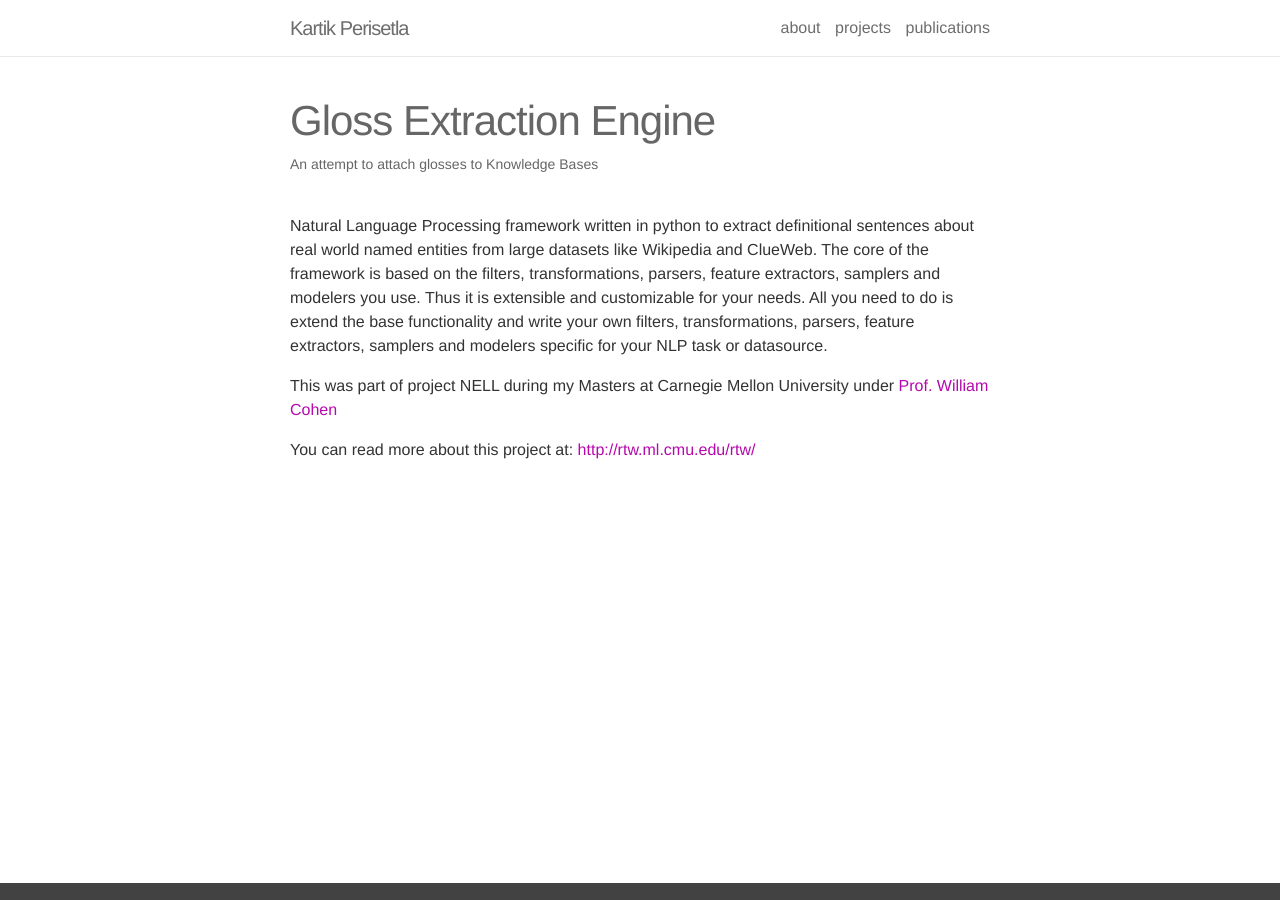
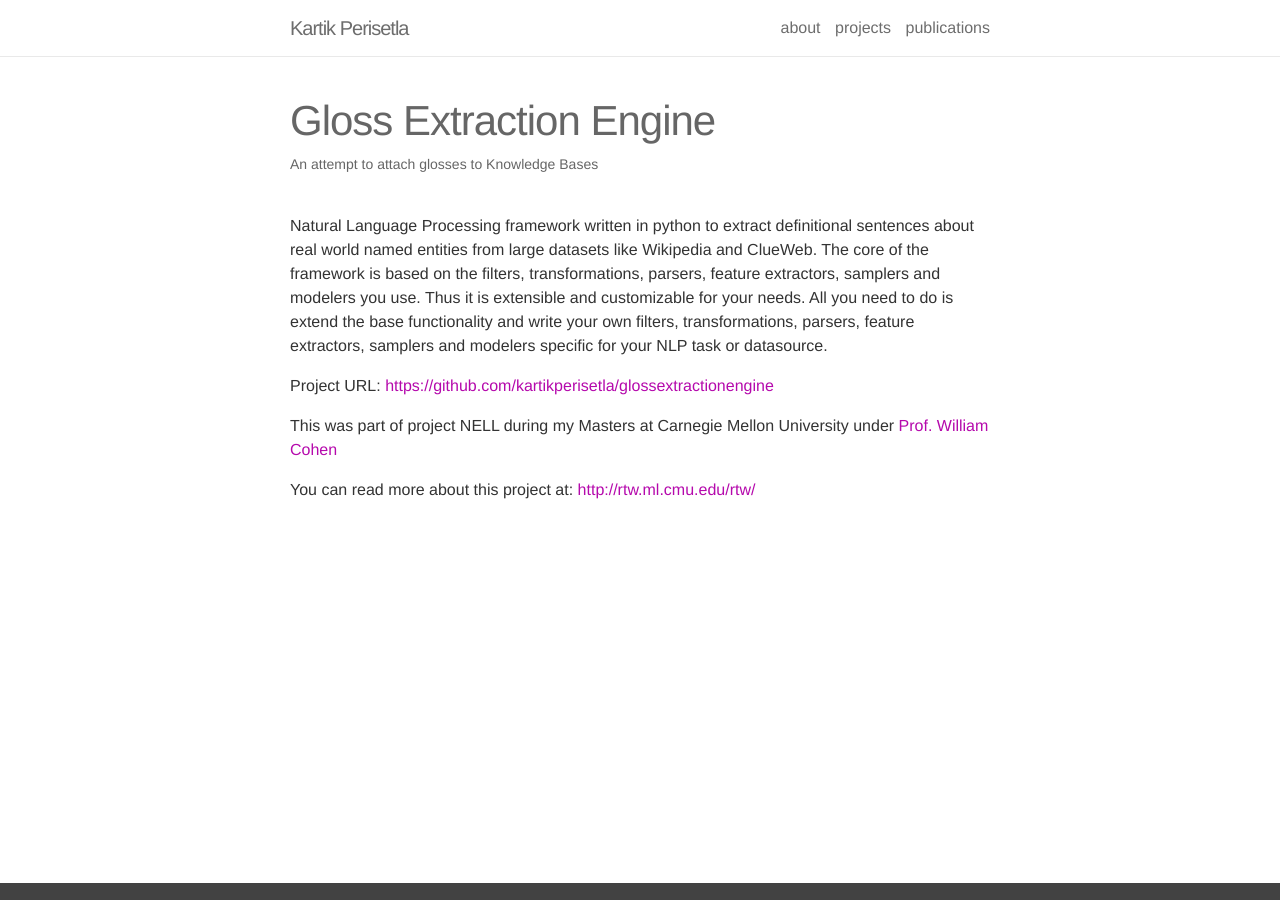
Before and after one commit to kartikperisetla/kartikperisetla.github.io, a Jekyll site: the page built from _projects/7_project.markdown, in a window 1280 px wide. Built offline with Jekyll 4.4.1, drawn with Linux system fonts in a browser that asks for light colours; nearby versions of some CDN libraries.

Commit message:
updated with project URL

```diff
--- a/_projects/7_project.markdown
+++ b/_projects/7_project.markdown
@@ -7,6 +7,8 @@ img: /assets/img/nell.png
 
 Natural Language Processing framework written in python to extract definitional sentences about real world named entities from large datasets like Wikipedia and ClueWeb. The core of the framework is based on the filters, transformations, parsers, feature extractors, samplers and modelers you use. Thus it is extensible and customizable for your needs. All you need to do is extend the base functionality and write your own filters, transformations, parsers, feature extractors, samplers and modelers specific for your NLP task or datasource.
 
+Project URL: <a href="https://github.com/kartikperisetla/glossextractionengine">https://github.com/kartikperisetla/glossextractionengine</a>
+
 This was part of project NELL during my Masters at Carnegie Mellon University under <a href="http://www.cs.cmu.edu/~wcohen/">Prof. William Cohen</a>
 
 You can read more about this project at: <a href="http://rtw.ml.cmu.edu/rtw/">http://rtw.ml.cmu.edu/rtw/</a>
```
